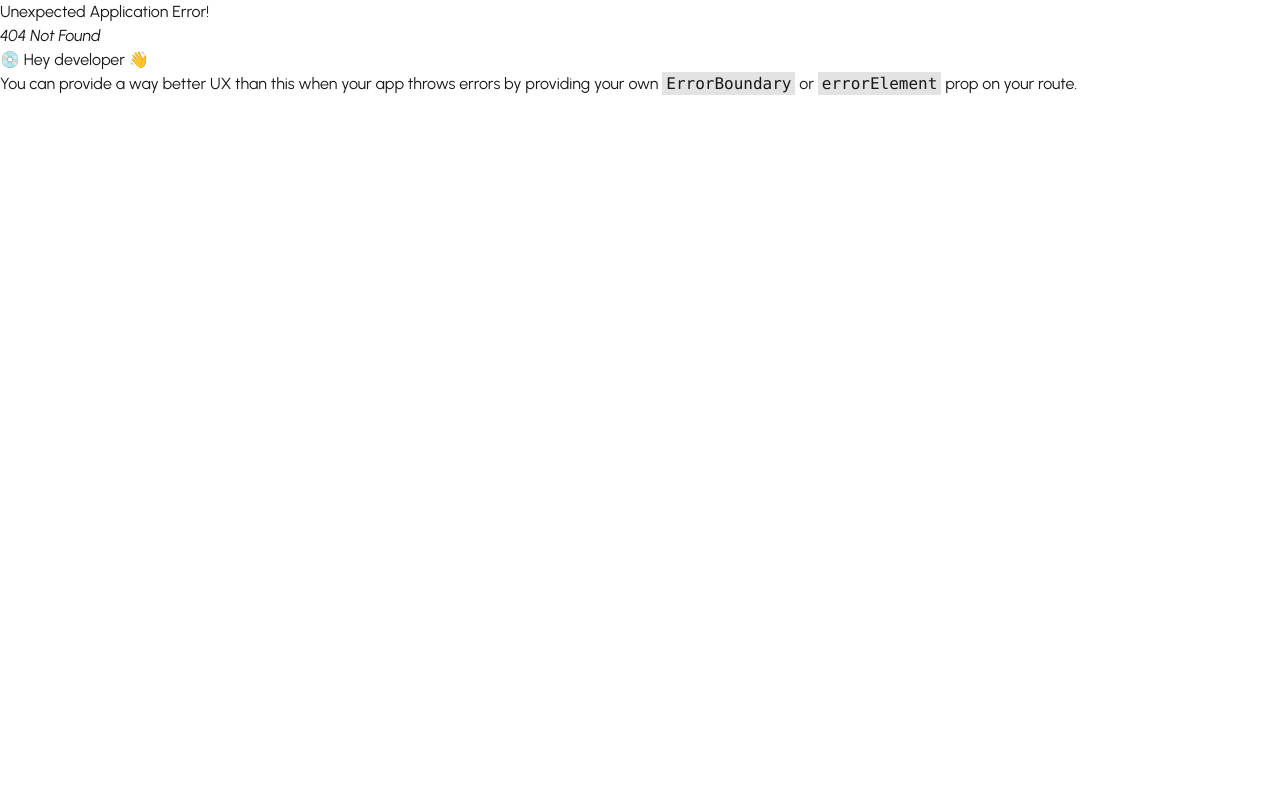
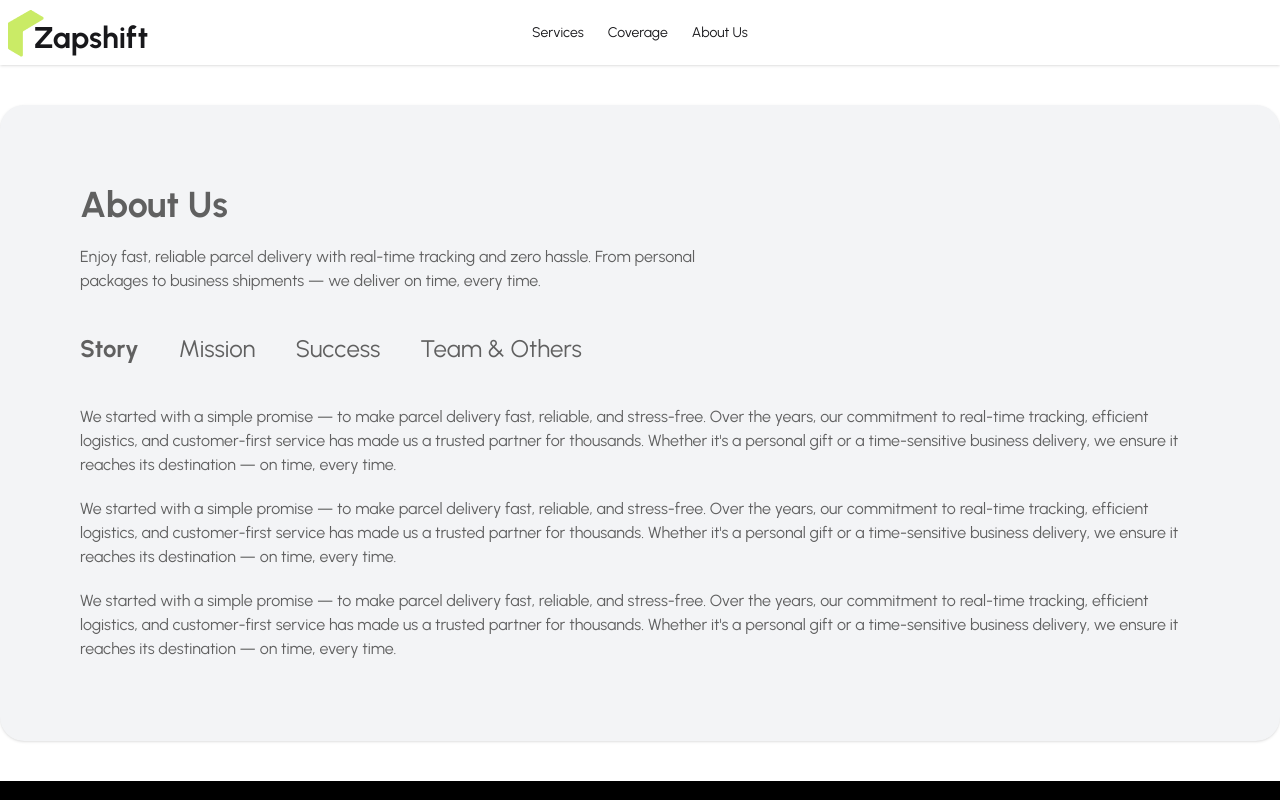
Before and after one commit to Tasnim813/Zap-shift-client, a React (Vite) app: page /about in a window 1280 px wide. Before the commit this address had no page. Shown: the top 800 px of the page. Built offline with nearby package versions, Linux system fonts and the light colour scheme.

Commit message:
about page added

```diff
--- /dev/null
+++ b/src/pages/AboutUs/AboutUs.jsx
@@ -0,0 +1,21 @@
+import React from 'react';
+
+const AboutUs = () => {
+    return (
+        <div className='shadow-sm p-20 rounded-3xl bg-gray-100 mb-10 text-[#606060]'>
+            <h1 className='text-4xl font-bold mb-5'>About Us</h1>
+            <p>Enjoy fast, reliable parcel delivery with real-time tracking and zero hassle. From personal <br /> packages to business shipments — we deliver on time, every time.</p>
+            <div className='flex gap-10 mt-10 mb-10 text-2xl'>
+                <p className='font-bold '>Story</p>
+                <p>Mission</p>
+                <p>Success</p>
+                <p>Team & Others</p>
+            </div>
+            <p className='mb-5'>We started with a simple promise — to make parcel delivery fast, reliable, and stress-free. Over the years, our commitment to real-time tracking, efficient logistics, and customer-first service has made us a trusted partner for thousands. Whether it's a personal gift or a time-sensitive business delivery, we ensure it reaches its destination — on time, every time.</p>
+            <p className='mb-5'>We started with a simple promise — to make parcel delivery fast, reliable, and stress-free. Over the years, our commitment to real-time tracking, efficient logistics, and customer-first service has made us a trusted partner for thousands. Whether it's a personal gift or a time-sensitive business delivery, we ensure it reaches its destination — on time, every time.</p>
+            <p>We started with a simple promise — to make parcel delivery fast, reliable, and stress-free. Over the years, our commitment to real-time tracking, efficient logistics, and customer-first service has made us a trusted partner for thousands. Whether it's a personal gift or a time-sensitive business delivery, we ensure it reaches its destination — on time, every time.</p>
+        </div>
+    );
+};
+
+export default AboutUs;
--- a/src/pages/shared/Footer/Footer.jsx
+++ b/src/pages/shared/Footer/Footer.jsx
@@ -4,7 +4,7 @@ import Logo from '../../../Component/Logo/Logo';
 const Footer = () => {
     return (
         <footer className="footer footer-horizontal footer-center bg-black
-          text-primary-content p-10">
+          text-primary-content p-10 ">
   <aside>
    <Logo></Logo>
     <p className="font-bold">
--- a/src/pages/shared/Navbar/Navbar.jsx
+++ b/src/pages/shared/Navbar/Navbar.jsx
@@ -6,7 +6,7 @@ const Navbar = () => {
   const links=<>
   <li><NavLink to=''>Services</NavLink></li>
   <li><NavLink to='/coverage'>Coverage</NavLink></li>
-  <li><NavLink to='' >About Us</NavLink></li>
+  <li><NavLink to='/about' >About Us</NavLink></li>
 
   </>
     return (
--- a/src/routes/router.jsx
+++ b/src/routes/router.jsx
@@ -2,6 +2,7 @@ import { createBrowserRouter } from "react-router";
 import RootLoayout from "../Layout/RootLoayout";
 import Home from "../pages/Home/Home/Home";
 import Coverage from "../pages/Coverage/Coverage";
+import AboutUs from "../pages/AboutUs/AboutUs";
 
 export const router=createBrowserRouter([
     {
@@ -18,6 +19,10 @@ export const router=createBrowserRouter([
                 Component:Coverage,
                 loader:()=>fetch('/ServiceCenter.json').then(res=>res.json())
 
+            },
+            {
+                path:'/about',
+                Component:AboutUs
             }
         ]
     }
```
